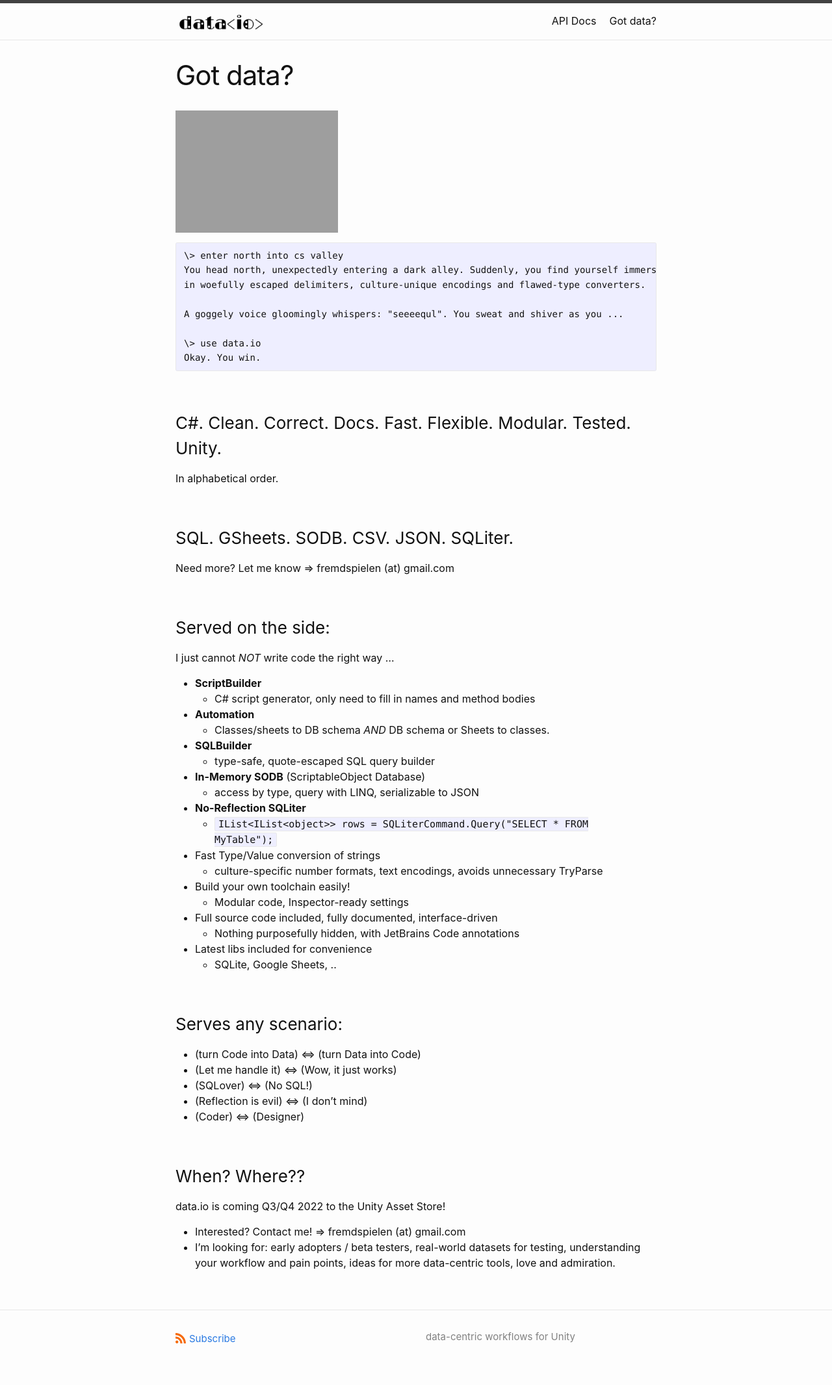
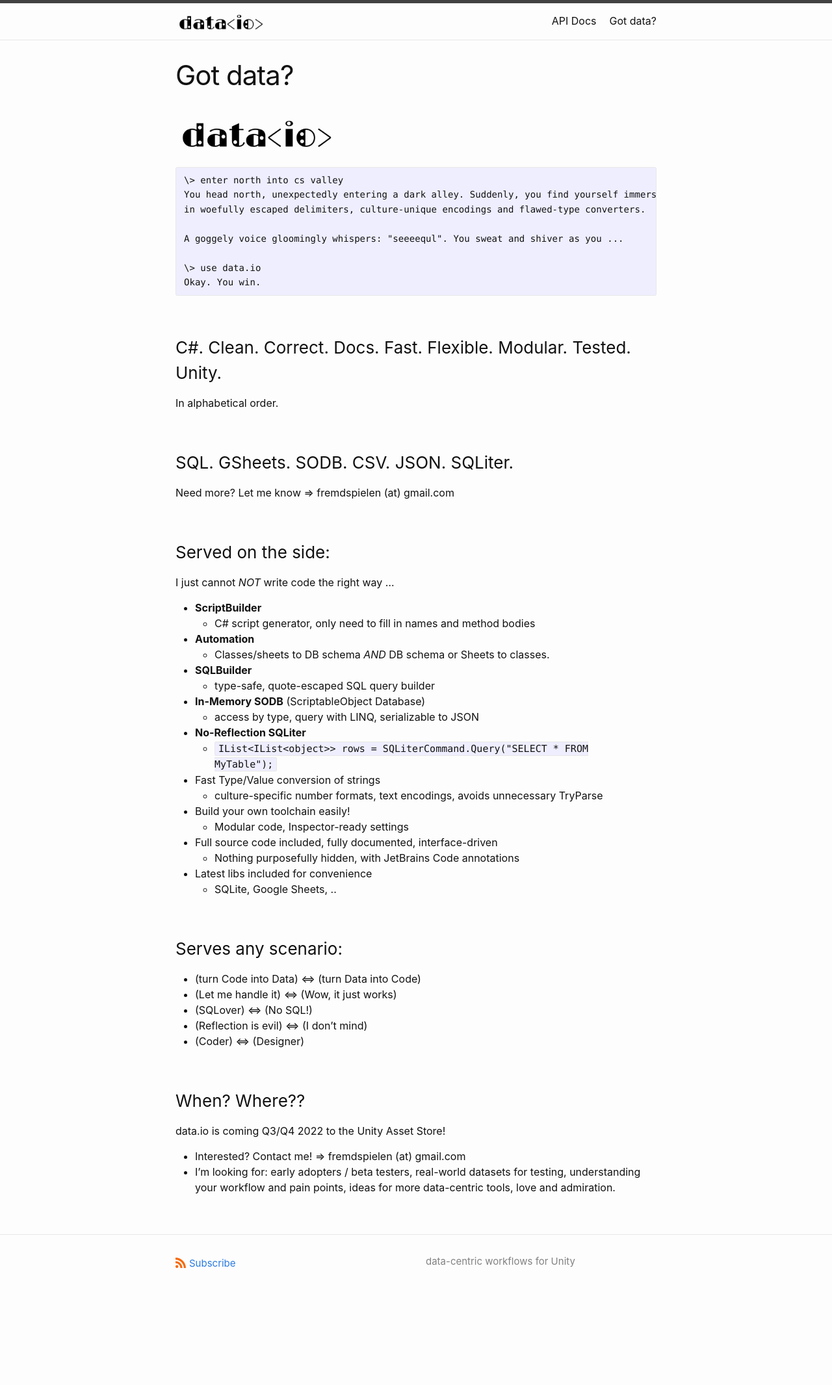
Before and after one commit to CodeSmile-0000011110110111/data.io-home, a Jekyll site: the page built from index.md, in a window 1280 px wide. Shown: the whole page at 65% size. Built offline with Jekyll 4.4.1, drawn with Linux system fonts in a browser that asks for light colours; after the commit the page ends 2015 px from its top, so only the background shows below that.

Commit message:
Update index.md

````diff
--- a/index.md
+++ b/index.md
@@ -2,7 +2,7 @@
 layout: page
 title: Got data?
 ---
-<img src="/data.io-home/assets/data.io-banner-transparent-50%.png" alt="data.io logo" width="250"/>
+<img src="/data.io-home/assets/data.io-banner-transparent-50.png" alt="data.io logo" width="250"/>
 ```
 \> enter north into cs valley
 You head north, unexpectedly entering a dark alley. Suddenly, you find yourself immersed
````
